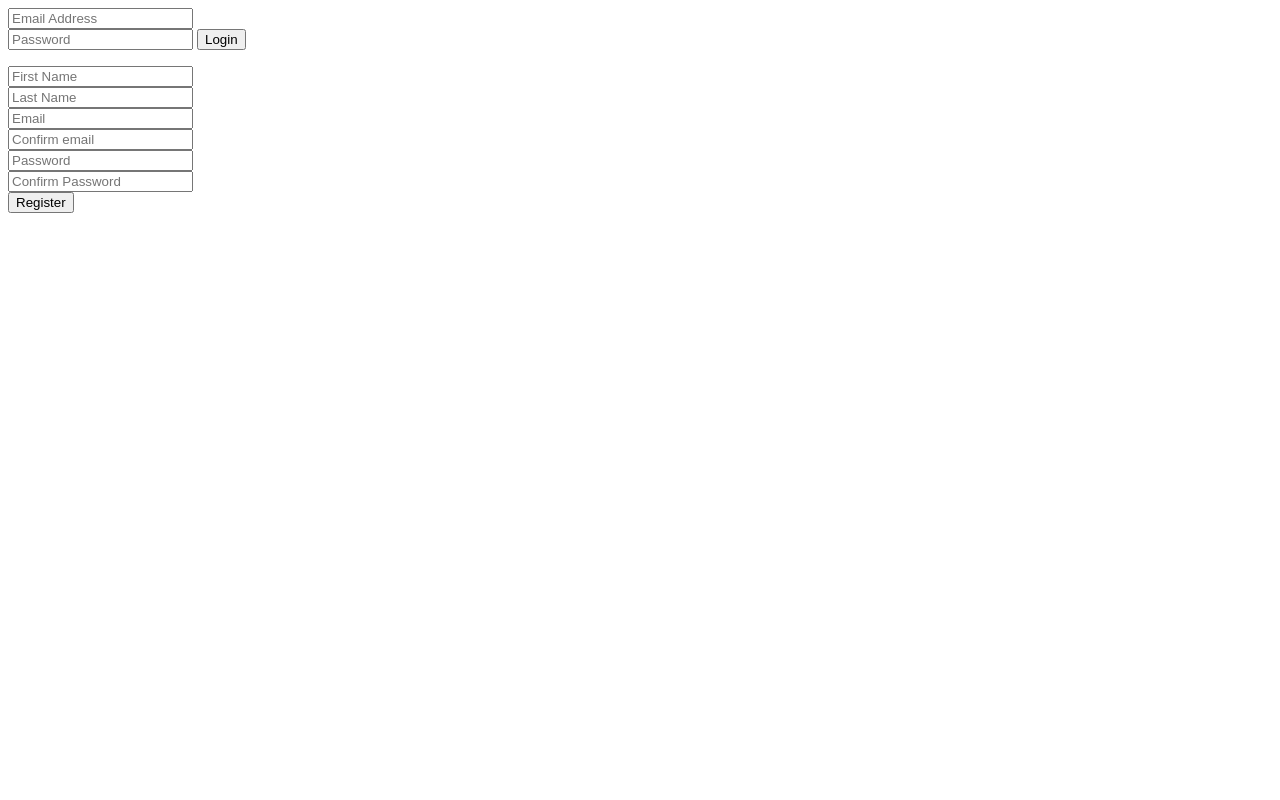
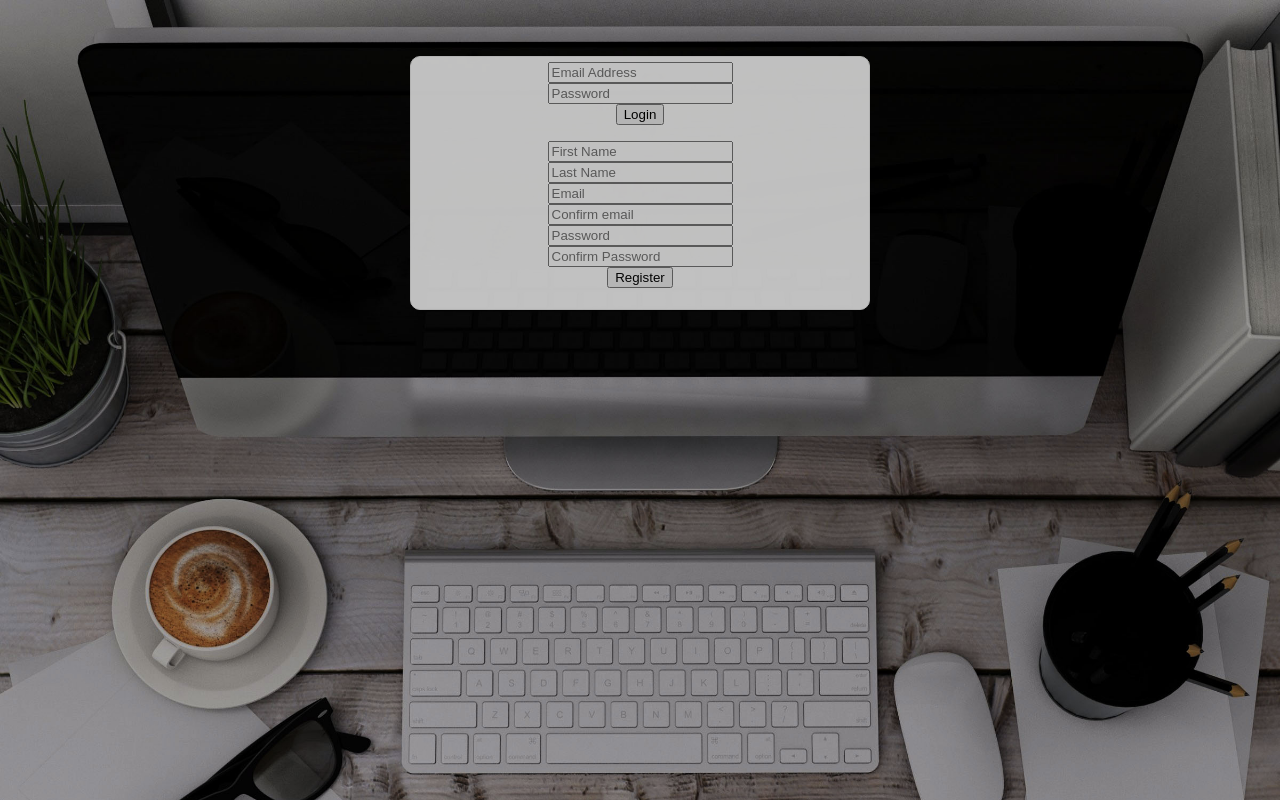
Before and after one commit to dominikpatryas/social-web, a PHP site: page /register.php in a window 1280 px wide. Run offline with PHP 8.4, Linux system fonts and the light colour scheme.

Commit message:
add register css

```diff
--- /dev/null
+++ b/assets/css/register_style.css
@@ -0,0 +1,29 @@
+body {
+margin: 0;
+padding: 0;
+}
+
+form {
+    text-align: center;
+}
+
+.wrapper {
+    background-image: url('../images/backgrounds/desktop.jpg');
+    background-size: 100%;
+    min-width: 950px;
+    width: 100%;
+    height: 100%;
+}
+
+.login_box {
+    position: relative;
+    margin-right: auto;
+    margin-left: auto;
+    top: 7%;
+    width: 35%;
+    background: #ffffff;
+    border: 1px solid #ededed;
+    border-radius: 10px;
+    padding: 5px;
+    opacity: 0.75;
+}
--- a/register.php
+++ b/register.php
@@ -12,12 +12,15 @@ require 'includes/form_handlers/login_handler.php';
 
 <head>
 
+<link rel="stylesheet" type="text/css" href="assets/css/register_style.css">
+
 </head>
 
 
 
 <body>
-
+    <div class="wrapper">
+        <div class="login_box">
             <form action="register.php" method="POST">
 
                 <input type="email" name="log_email" placeholder="Email Address" value="<?php
@@ -26,7 +29,7 @@ require 'includes/form_handlers/login_handler.php';
                 } ?>" required> <br>
 
 
-        <input type="password" name="log_password" placeholder="Password" >
+                <input type="password" name="log_password" placeholder="Password" > <br>
                 <input type="submit" name="login_button" value="Login">
 
                 <?php  if (in_array("Email or username is incorrect<br>", $error_array)) {
@@ -91,7 +94,8 @@ require 'includes/form_handlers/login_handler.php';
 
 
             </form>
-
+        </div>
+    </div>
 
 </body>
 
```
Also changed, not shown: assets/images/backgrounds/desktop.jpg (added). Lines whose indentation alone changed are shown as unchanged.
